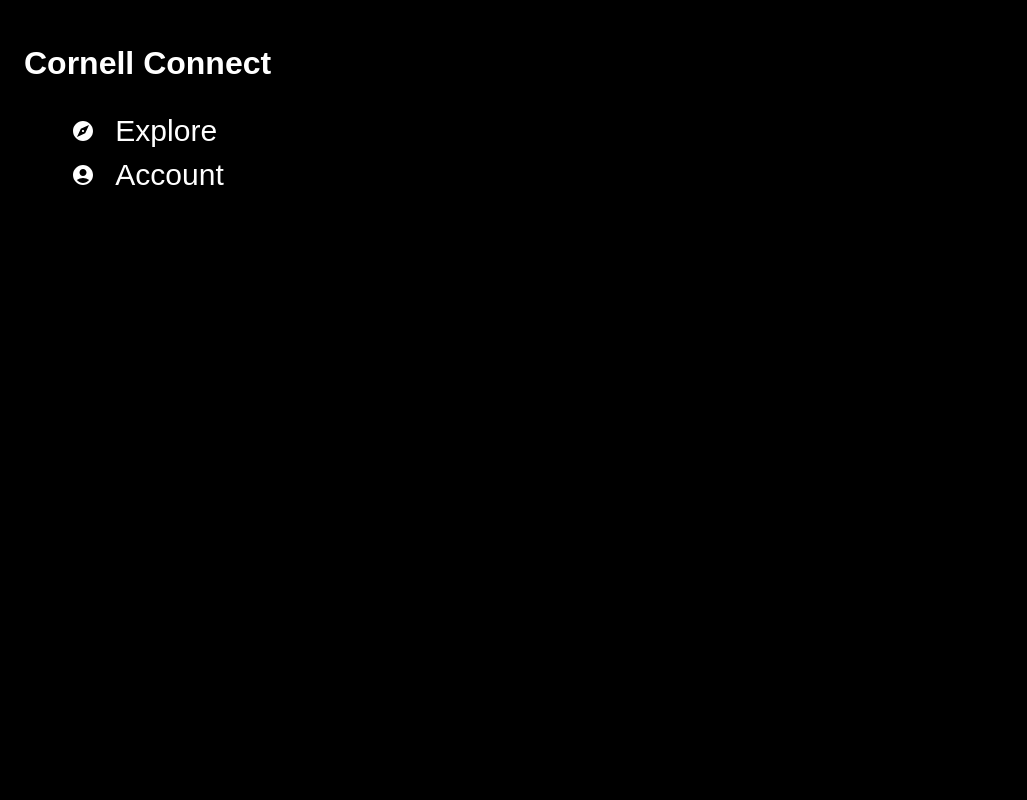
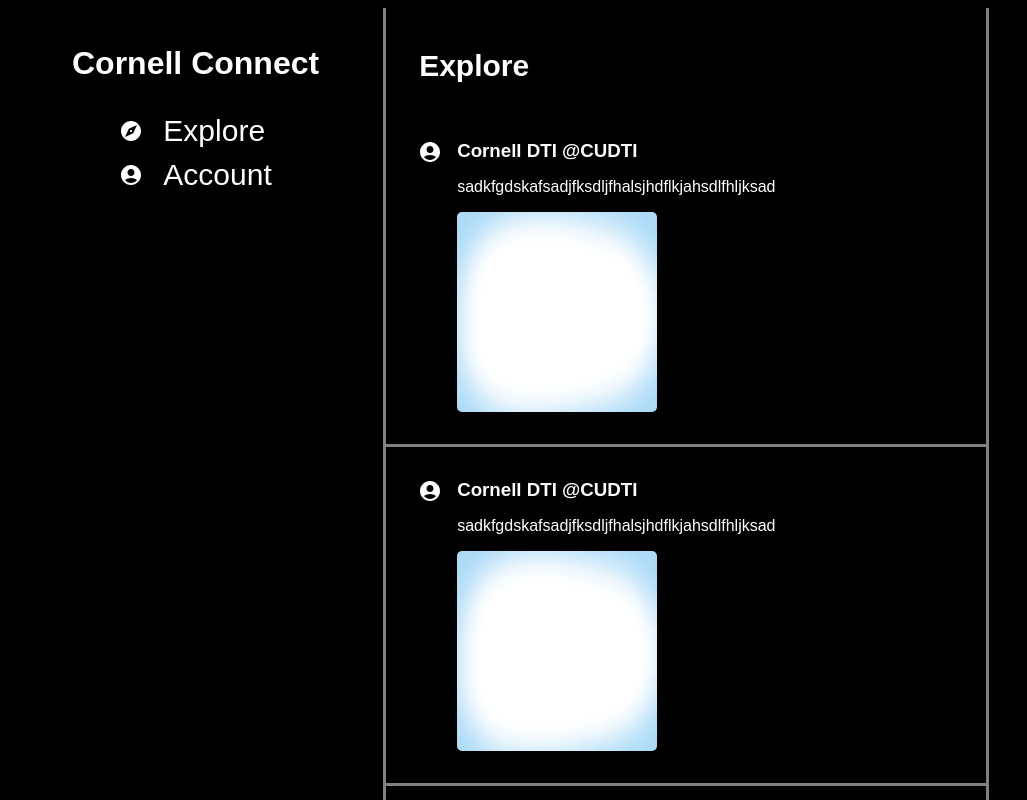
Before and after one commit to lilymkrtchyan/club-social-media, a Next.js app: page / in a window 1280 px wide. Shown: the top 800 px of the page, without its empty margins (0-1027 px from the left). Built offline with nearby package versions, Linux system fonts and the light colour scheme.

Commit message:
added feed

```diff
--- /dev/null
+++ b/components/DisplayPost.tsx
@@ -0,0 +1,25 @@
+import { Post } from "@/types";
+import AccountCircleIcon from '@mui/icons-material/AccountCircle';
+import Image from 'next/image'
+type Props = {
+  readonly post: Post
+}
+
+const DisplayPost = ({ post }: Props) => {
+  return (
+    <div className="post">
+      <AccountCircleIcon className="profile" />
+      <div className="postBody">
+        <div className="postHeader">
+          <h3>{post.name} {post.username}</h3>
+        </div>
+        <p className="text">
+          {post.text}
+        </p>
+        <Image className="image" src="/placeholder.jpg" alt="" width={200} height={200} />
+      </div>
+    </div>
+  )
+}
+
+export default DisplayPost
--- /dev/null
+++ b/components/feed.tsx
@@ -0,0 +1,13 @@
+import DisplayPost from "./DisplayPost";
+import { Post_Data } from "@/data/data";
+
+const Feed = () => {
+  return (
+    <div className="feed">
+      <h2>Explore</h2>
+      {Post_Data.map((post) => (<DisplayPost key={post.name} post={post} />))}
+    </div>
+  )
+}
+
+export default Feed
--- /dev/null
+++ b/data/data.ts
@@ -0,0 +1,19 @@
+import { Post } from "@/types";
+
+export const Post_Data: Post[] = [
+  {
+    name: "Cornell DTI",
+    username: "@CUDTI",
+    text: "sadkfgdskafsadjfksdljfhalsjhdflkjahsdlfhljksad",
+  },
+  {
+    name: "Cornell DTI",
+    username: "@CUDTI",
+    text: "sadkfgdskafsadjfksdljfhalsjhdflkjahsdlfhljksad",
+  },
+  {
+    name: "Cornell DTI",
+    username: "@CUDTI",
+    text: "sadkfgdskafsadjfksdljfhalsjhdflkjahsdlfhljksad",
+  }
+]
--- a/pages/index.tsx
+++ b/pages/index.tsx
@@ -1,9 +1,11 @@
 import Sidebar from "@/components/sidebar";
-import styles from "../styles/index.module.css"
+import Feed from "@/components/feed";
 
 const IndexPage = () => (
-  <div className={styles.body}>
+  <div className="app">
     <Sidebar />
+    <Feed />
   </div>
+
 )
 export default IndexPage
--- a/styles/global.css
+++ b/styles/global.css
@@ -2,15 +2,18 @@ body {
   background-color: black;
   display: flex;
   color: white;
+  font-family: sans-serif;
+  padding: 0%;
 }
 
 .sidebar {
   margin: 0;
-  padding: 1em;
+  padding: 4em;
   display: flex;
   flex-direction: column;
   align-items: center;
-  font-family: sans-serif;
+  padding-top: 1em;
+
 }
 
 ul {
@@ -32,3 +35,51 @@ li {
   color: white;
   font-size: 30px
 }
+
+.app {
+  display: flex;
+  flex-direction: row;
+}
+
+.feed {
+  padding-left: 0;
+  border-left: gray solid;
+  border-right: gray solid;
+  padding-top: 1em;
+  width: 600px;
+}
+
+.feed h2 {
+  font-size: 30px;
+  padding-left: 1.1em;
+}
+
+.post {
+  display: flex;
+  flex-direction: row;
+  gap: 15px;
+  border-bottom: gray solid;
+  padding: 2em;
+}
+
+.postHeader {
+  display: flex;
+  flex-direction: row;
+  gap: 5px;
+  padding-top: 0;
+  padding-bottom: 0;
+}
+
+.postBody {
+  display: flex;
+  flex-direction: column;
+}
+
+h3 {
+  margin-block-start: 0;
+  margin-block-end: 0;
+}
+
+.image {
+  border-radius: 5px;
+}
--- a/styles/index.module.css
+++ /dev/null
@@ -1,5 +0,0 @@
-.body {
-  background-color: black;
-  margin: 0;
-  padding: 0;
-}
--- /dev/null
+++ b/types/index.ts
@@ -0,0 +1,6 @@
+
+export type Post = {
+  name: string
+  username: string
+  text: string
+}
```
Also changed, not shown: public/placeholder.jpg (added).
